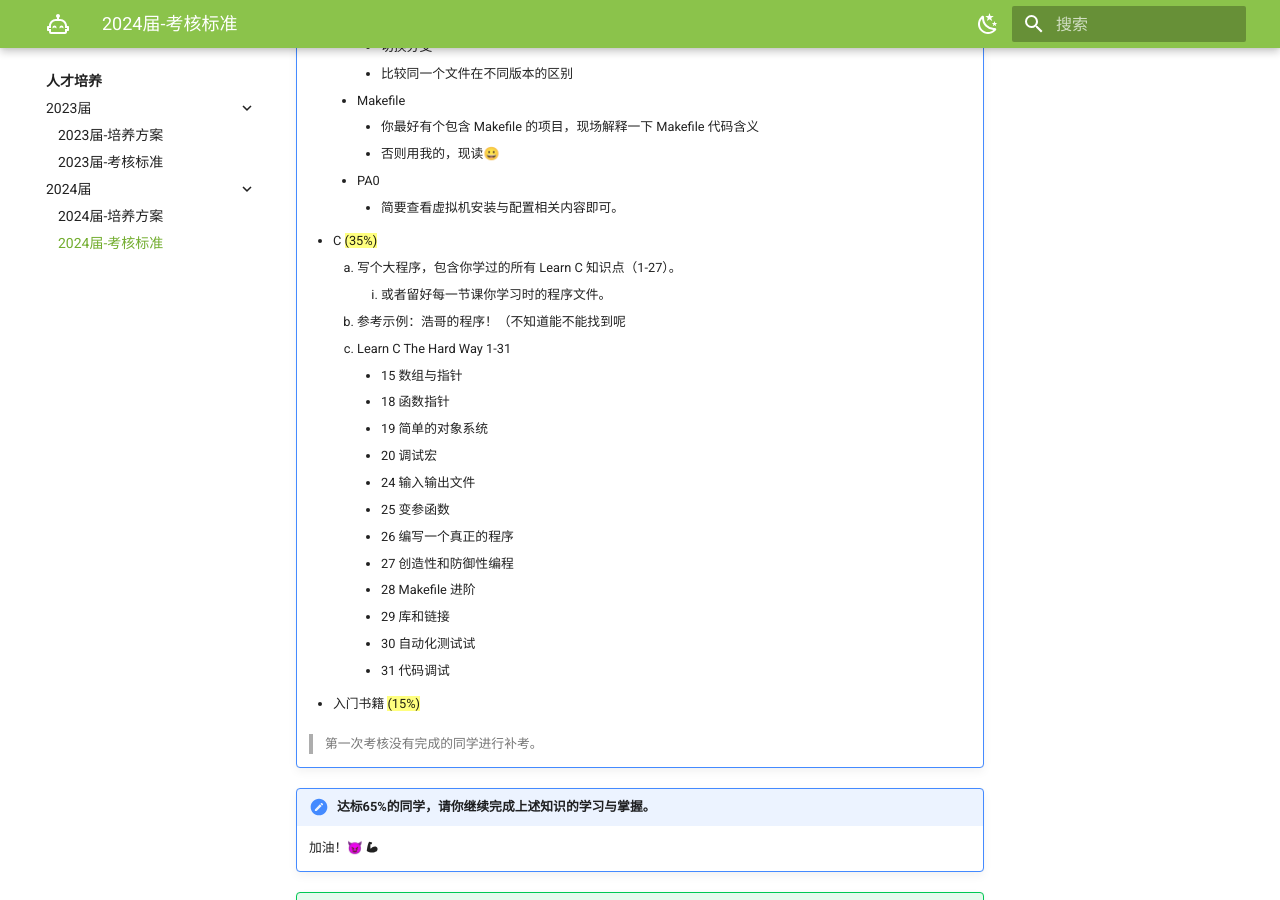
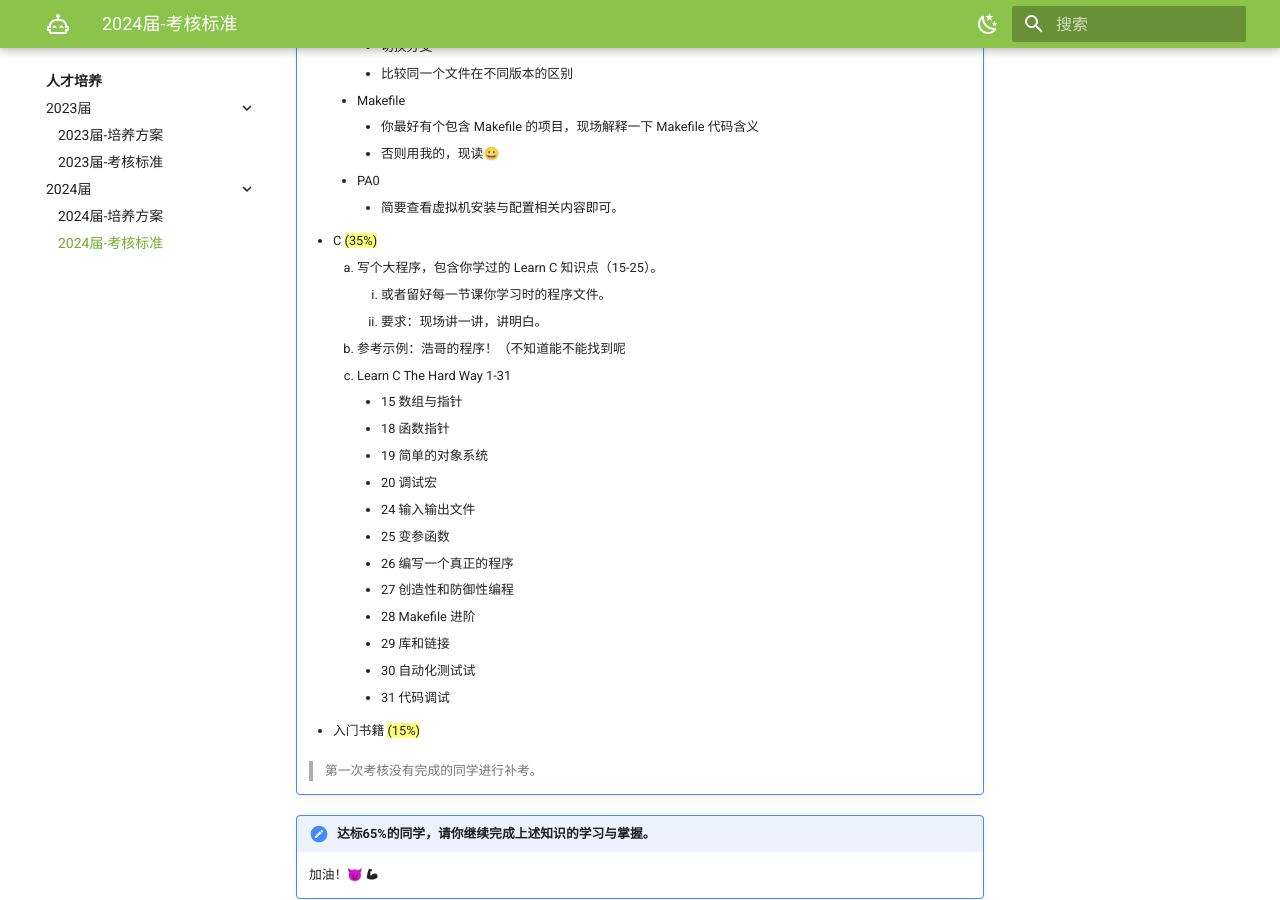
Before and after one commit to Haohahahaha/OSCA, an MkDocs documentation site: the page built from docs/guide/assessment-2024.md, in a window 1280 px wide and 900 px high, scrolled down 1235 px. Built offline with MkDocs 1.6.1 and Material for MkDocs 9.7.7, drawn with Linux system fonts in a browser that asks for light colours; emoji names are drawn with the system emoji font.

Commit message:
2025-01-01_17:40:54 update

```diff
--- a/docs/guide/assessment-2024.md
+++ b/docs/guide/assessment-2024.md
@@ -62,8 +62,9 @@
 
 	- C ==(35%)==
 
-        1. 写个大程序，包含你学过的所有 Learn C 知识点（1-27）。
+        1. 写个大程序，包含你学过的 Learn C 知识点（15-25）。
             1. 或者留好每一节课你学习时的程序文件。
+            2. 要求：现场讲一讲，讲明白。
         2. 参考示例：浩哥的程序！（不知道能不能找到呢
 
 	    - Learn C The Hard Way 1-31
```
